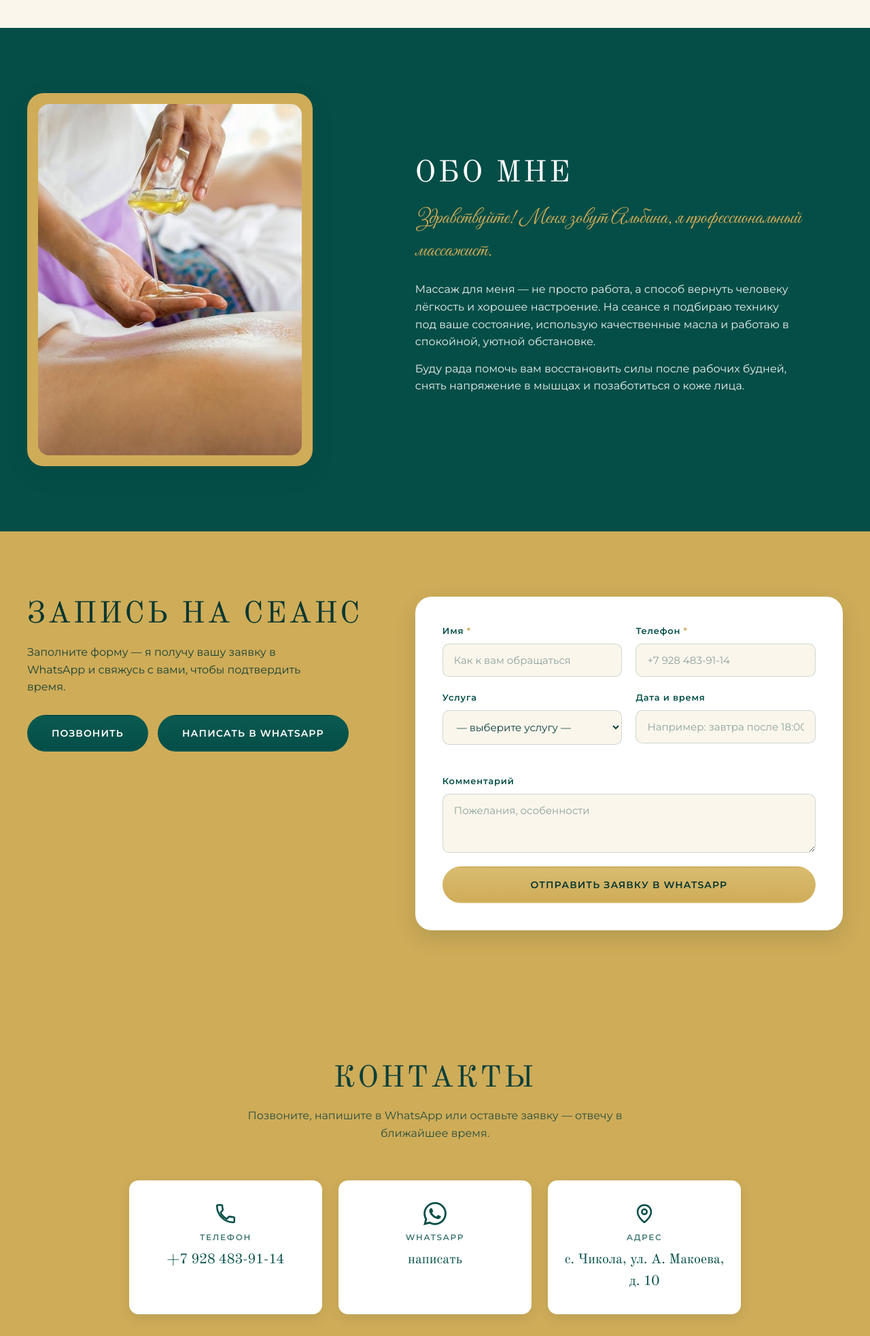
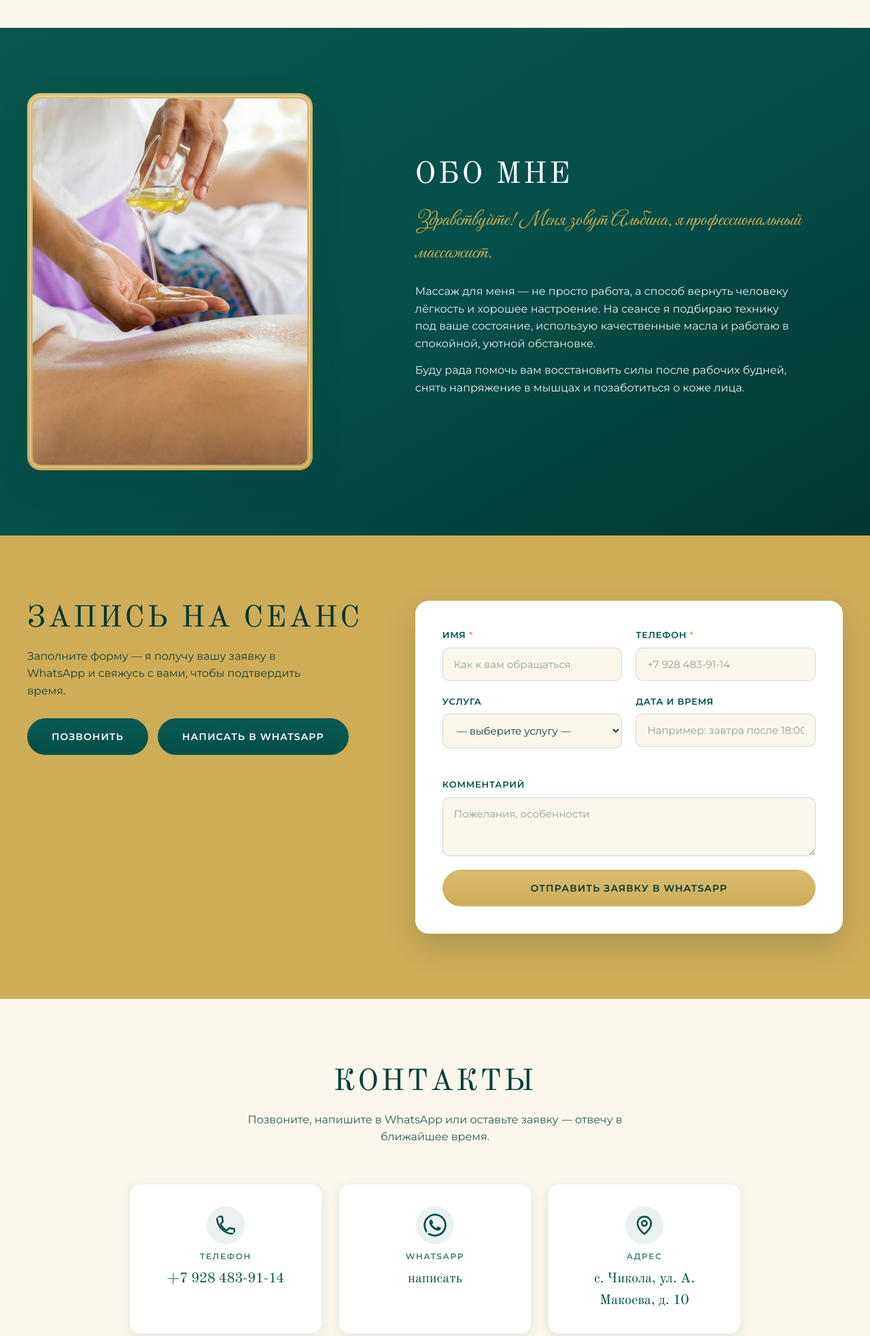
Before and after one commit to bychikola/massage-site, a website: page index.html in a window 1280 px wide. Shown: the part 2200-4166 px from the top of the page at 68% size. Drawn offline with Linux system fonts and the light colour scheme.

Commit message:
feat: redesign about/booking/contacts/footer sections (frames, form polish, cream contacts)

```diff
--- a/css/style.css
+++ b/css/style.css
@@ -33,9 +33,6 @@
   --shadow-card: 0 6px 18px rgba(3, 54, 49, .08);
   --shadow-card-hover: 0 16px 36px rgba(3, 54, 49, .16);
   --shadow-hero: 0 18px 44px rgba(3, 54, 49, .18);
-  /* Устаревшие алиасы для ещё не обновлённых блоков секций — удалить после Task 8 */
-  --shadow: 0 12px 32px rgba(3, 54, 49, .14);
-  --shadow-soft: 0 6px 18px rgba(3, 54, 49, .10);
   --container: 1200px;
 }
 
@@ -486,7 +483,7 @@ body.menu-open { overflow: hidden; }
 }
 
 /* ===== Обо мне ===== */
-.about { background: var(--teal); color: var(--white); }
+.about { background: var(--grad-teal); color: var(--white); }
 .about__inner {
   display: grid;
   grid-template-columns: 0.9fr 1.1fr;
@@ -494,14 +491,24 @@ body.menu-open { overflow: hidden; }
   gap: 56px;
 }
 .about__media {
-  padding: 16px;
-  background: var(--gold);
-  border-radius: var(--radius);
-  box-shadow: var(--shadow);
+  padding: 8px;
+  background: var(--grad-gold-frame);
+  border-radius: var(--radius-panel);
+  box-shadow: var(--shadow-hero);
   max-width: 420px;
+  position: relative;
+}
+.about__media::before {
+  content: "";
+  position: absolute;
+  inset: 4px;
+  border: 1px solid rgba(255, 255, 255, .6);
+  border-radius: 16px;
+  pointer-events: none;
+  z-index: 1;
 }
 .about__photo {
-  border-radius: calc(var(--radius) - 8px);
+  border-radius: 13px;
   width: 100%;
   height: auto;
   aspect-ratio: 3 / 4;
@@ -522,7 +529,7 @@ body.menu-open { overflow: hidden; }
 }
 
 /* ===== Контакты ===== */
-.contacts { background: var(--gold); }
+.contacts { background: var(--cream); }
 .contacts__grid {
   display: grid;
   grid-template-columns: repeat(3, 1fr);
@@ -532,7 +539,8 @@ body.menu-open { overflow: hidden; }
 }
 .contact-card {
   background: var(--white);
-  border-radius: var(--radius-sm);
+  border: 1px solid rgba(4, 78, 71, .08);
+  border-radius: var(--radius-card);
   padding: 32px 24px;
   text-align: center;
   text-decoration: none;
@@ -540,11 +548,18 @@ body.menu-open { overflow: hidden; }
   flex-direction: column;
   align-items: center;
   gap: 8px;
-  box-shadow: var(--shadow-soft);
-  transition: transform .25s, box-shadow .25s;
+  box-shadow: var(--shadow-card);
+  transition: transform .3s ease, box-shadow .3s ease;
 }
-a.contact-card:hover { transform: translateY(-4px); box-shadow: var(--shadow); }
-.contact-card__icon { width: 34px; height: 34px; color: var(--teal); }
+a.contact-card:hover { transform: translateY(-5px); box-shadow: var(--shadow-card-hover); }
+.contact-card__icon {
+  width: 56px;
+  height: 56px;
+  padding: 11px;
+  border-radius: 50%;
+  background: rgba(4, 78, 71, .08);
+  color: var(--teal);
+}
 .contact-card__label {
   font-size: 12px;
   font-weight: 600;
@@ -556,7 +571,7 @@ a.contact-card:hover { transform: translateY(-4px); box-shadow: var(--shadow); }
 .contact-card__value {
   font-family: var(--font-title);
   font-size: 20px;
-  font-weight: 600;
+  font-weight: 400;
   color: var(--teal);
 }
 .contacts__social {
@@ -583,13 +598,20 @@ a.contact-card:hover { transform: translateY(-4px); box-shadow: var(--shadow); }
 
 /* ===== Подвал ===== */
 .footer {
-  background: var(--teal-deep);
+  background: var(--grad-teal);
   color: rgba(255, 255, 255, .85);
   padding: 40px 0;
+  padding-bottom: calc(40px + env(safe-area-inset-bottom));
   text-align: center;
 }
 .footer__inner { display: flex; flex-direction: column; gap: 10px; }
-.footer__brand { font-family: var(--font-title); font-size: 20px; letter-spacing: .06em; color: var(--gold-text); }
+.footer__brand {
+  font-family: var(--font-title);
+  font-size: 20px;
+  font-weight: 400;
+  letter-spacing: .06em;
+  color: var(--gold-text);
+}
 .footer__contacts { font-size: 14px; display: flex; justify-content: center; gap: 10px; flex-wrap: wrap; }
 .footer__contacts a { color: var(--gold-text); text-decoration: none; }
 .footer__contacts a:hover { text-decoration: underline; }
@@ -608,16 +630,22 @@ a.contact-card:hover { transform: translateY(-4px); box-shadow: var(--shadow); }
 .booking__quick { display: flex; flex-wrap: wrap; gap: 14px; margin-top: 28px; }
 .booking__form {
   background: var(--white);
-  border-radius: var(--radius);
+  border-radius: var(--radius-panel);
   padding: 40px;
-  box-shadow: var(--shadow);
+  box-shadow: var(--shadow-hero);
   display: grid;
   grid-template-columns: 1fr 1fr;
   gap: 20px;
 }
 .field { display: flex; flex-direction: column; gap: 8px; }
 .field--wide { grid-column: 1 / -1; }
-.field__label { font-size: 13px; font-weight: 600; letter-spacing: .06em; color: var(--teal); }
+.field__label {
+  font-size: 13px;
+  font-weight: 600;
+  letter-spacing: .06em;
+  text-transform: uppercase;
+  color: var(--teal);
+}
 .field__req { color: var(--gold-deep); }
 .field__hint {
   font-size: 14px;
@@ -630,8 +658,8 @@ a.contact-card:hover { transform: translateY(-4px); box-shadow: var(--shadow); }
   font-size: 15px;
   color: var(--ink);
   background: var(--cream);
-  border: 1px solid rgba(4, 78, 71, .18);
-  border-radius: 10px;
+  border: 1.5px solid rgba(4, 78, 71, .16);
+  border-radius: var(--radius-field);
   padding: 14px 16px;
   width: 100%;
   transition: border-color .25s, box-shadow .25s;
@@ -639,11 +667,11 @@ a.contact-card:hover { transform: translateY(-4px); box-shadow: var(--shadow); }
 .field__input:focus {
   outline: none;
   border-color: var(--teal);
-  box-shadow: 0 0 0 3px rgba(4, 78, 71, .15);
+  box-shadow: 0 0 0 3px rgba(4, 78, 71, .14);
 }
 .field__input::placeholder { color: rgba(10, 63, 58, .45); }
 .form-error { grid-column: 1 / -1; color: #A03C2E; font-size: 14px; }
-.booking__submit { grid-column: 1 / -1; }
+.booking__submit { grid-column: 1 / -1; padding: 18px 34px; }
 .form-fallback {
   grid-column: 1 / -1;
   border-top: 1px dashed rgba(4, 78, 71, .25);
@@ -658,20 +686,24 @@ a.contact-card:hover { transform: translateY(-4px); box-shadow: var(--shadow); }
   font-family: ui-monospace, Consolas, monospace;
   font-size: 13px;
   background: var(--cream);
-  border-radius: 10px;
+  border-radius: var(--radius-field);
   padding: 14px;
   width: 100%;
   white-space: pre-wrap;
   word-break: break-word;
 }
 .form-fallback__ok { font-size: 13px; color: var(--teal); font-weight: 600; }
+/* Скрывать фолбэк формы, пока не отправлена заявка (display:flex перебивает атрибут hidden) */
+.form-fallback[hidden] { display: none; }
+/* Кнопка «Скопировать текст» на белой карточке: тёмный контур вместо золотого (контраст AA) */
+.form-fallback .btn--outline { color: var(--teal-deep); border-color: var(--teal-deep); }
+.form-fallback .btn--outline:hover { background: var(--teal-deep); border-color: var(--teal-deep); color: var(--white); }
+
 @media (max-width: 900px) {
   .booking__inner { grid-template-columns: 1fr; gap: 40px; }
   .booking__title { text-align: center; }
   .booking__form { grid-template-columns: 1fr; padding: 28px 22px; }
 }
-/* Скрывать фолбэк формы, пока не отправлена заявка (display:flex перебивает атрибут hidden) */
-.form-fallback[hidden] { display: none; }
 
 /* ===== Появление секций при скролле ===== */
 .reveal { opacity: 0; transform: translateY(26px); transition: opacity .7s ease, transform .7s ease; }
```
